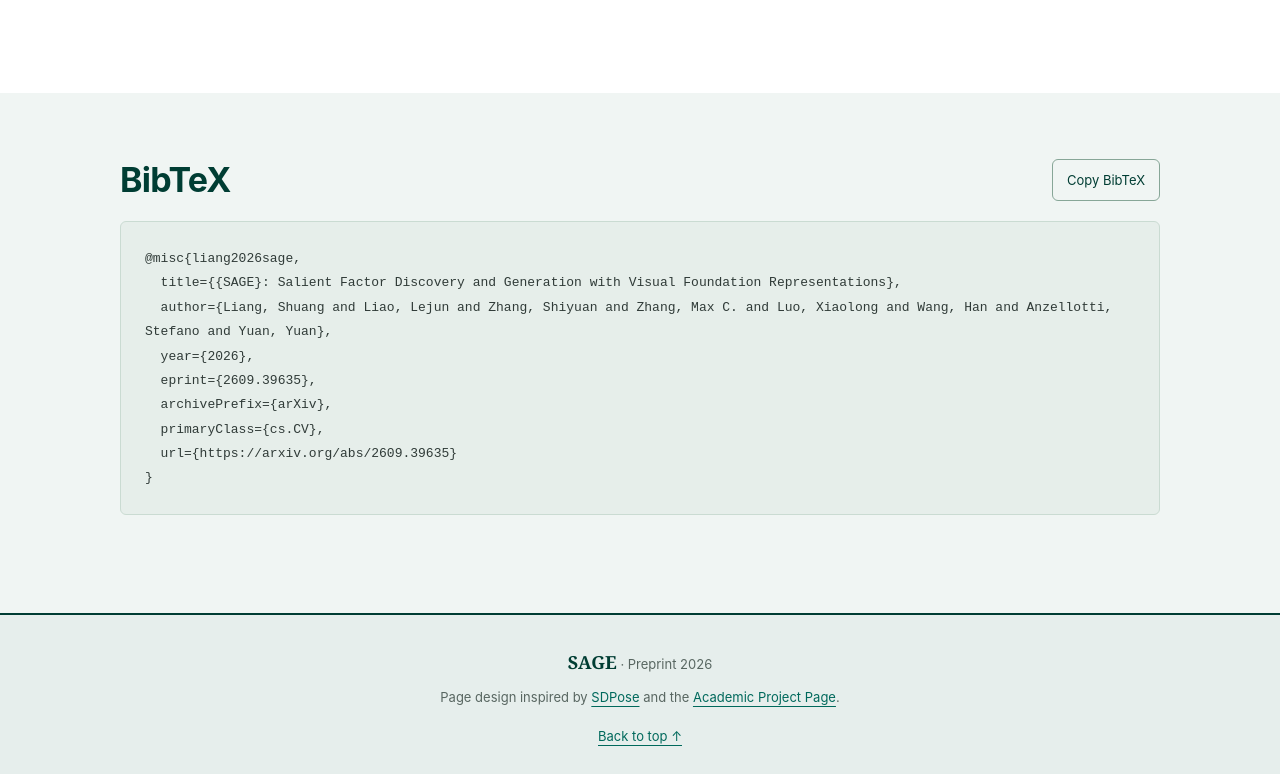
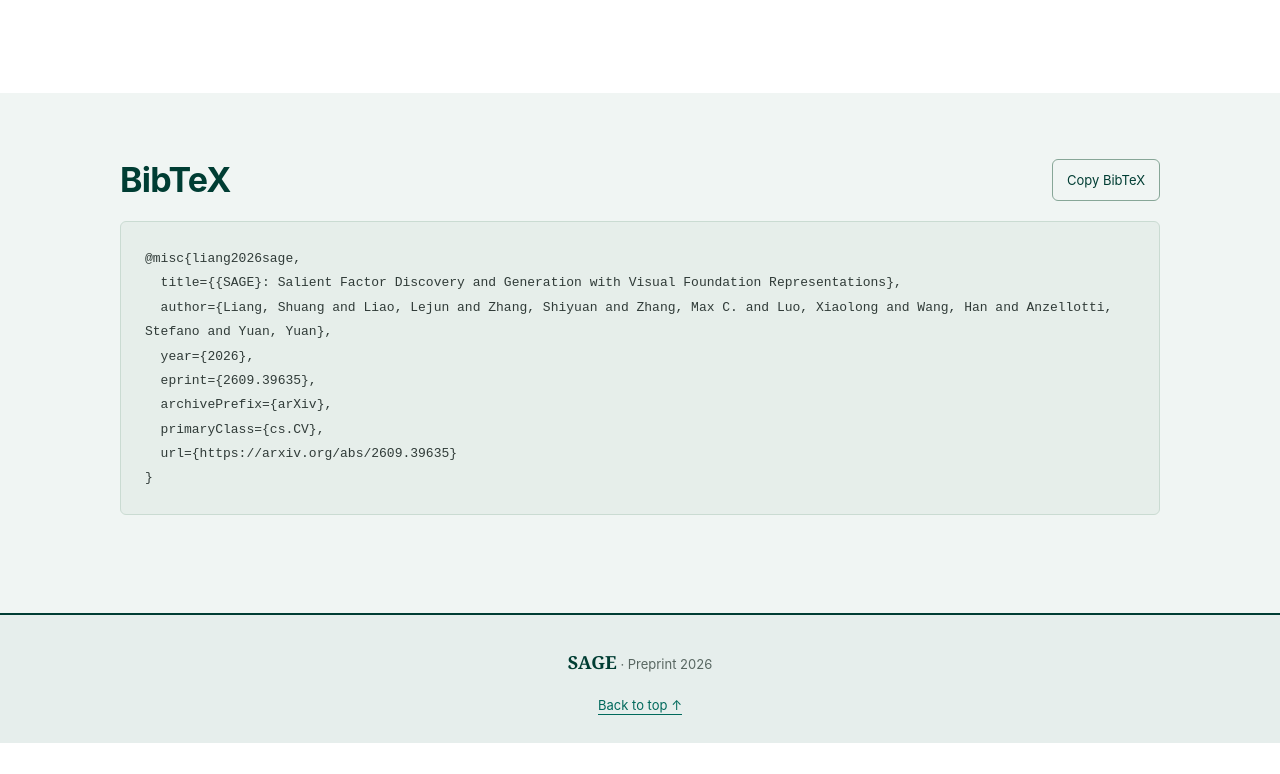
Before and after one commit to T-S-Liang/SAGE, a plain HTML site: page index.html in a window 1280 px wide. Shown: the part 9463-10237 px from the top of the page. After the commit the page ends 10206 px from the top, so only its background shows below. Drawn offline with Linux system fonts and the light colour scheme.

Commit message:
Remove design inspiration credit from project page

```diff
--- a/index.html
+++ b/index.html
@@ -226,7 +226,6 @@
   <footer>
     <div class="container footer-inner">
       <p><strong>SAGE</strong> · Preprint 2026</p>
-      <p>Page design inspired by <a href="https://t-s-liang.github.io/SDPose/" target="_blank" rel="noopener noreferrer">SDPose</a> and the <a href="https://github.com/eliahuhorwitz/Academic-project-page-template" target="_blank" rel="noopener noreferrer">Academic Project Page</a>.</p>
       <a class="back-top" href="#top">Back to top ↑</a>
     </div>
   </footer>
```
Also changed, not shown: 1 other file.
